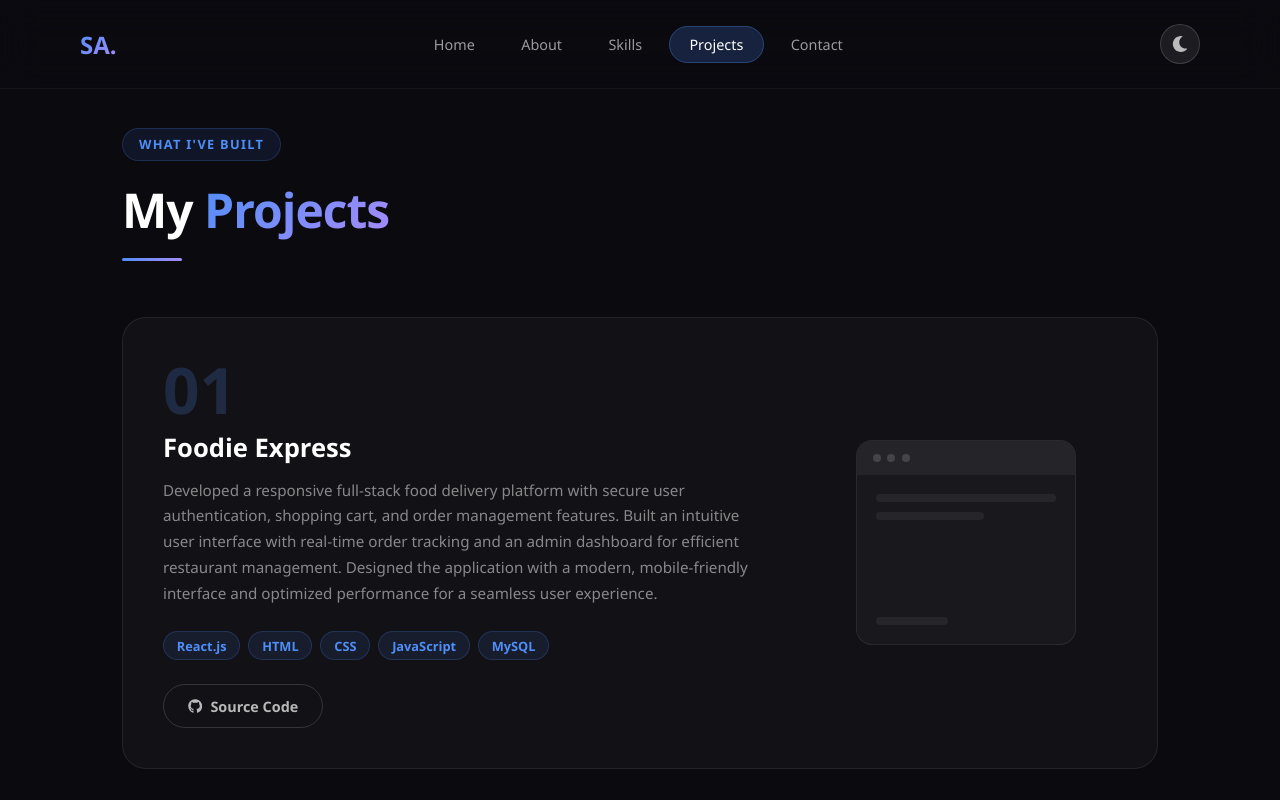
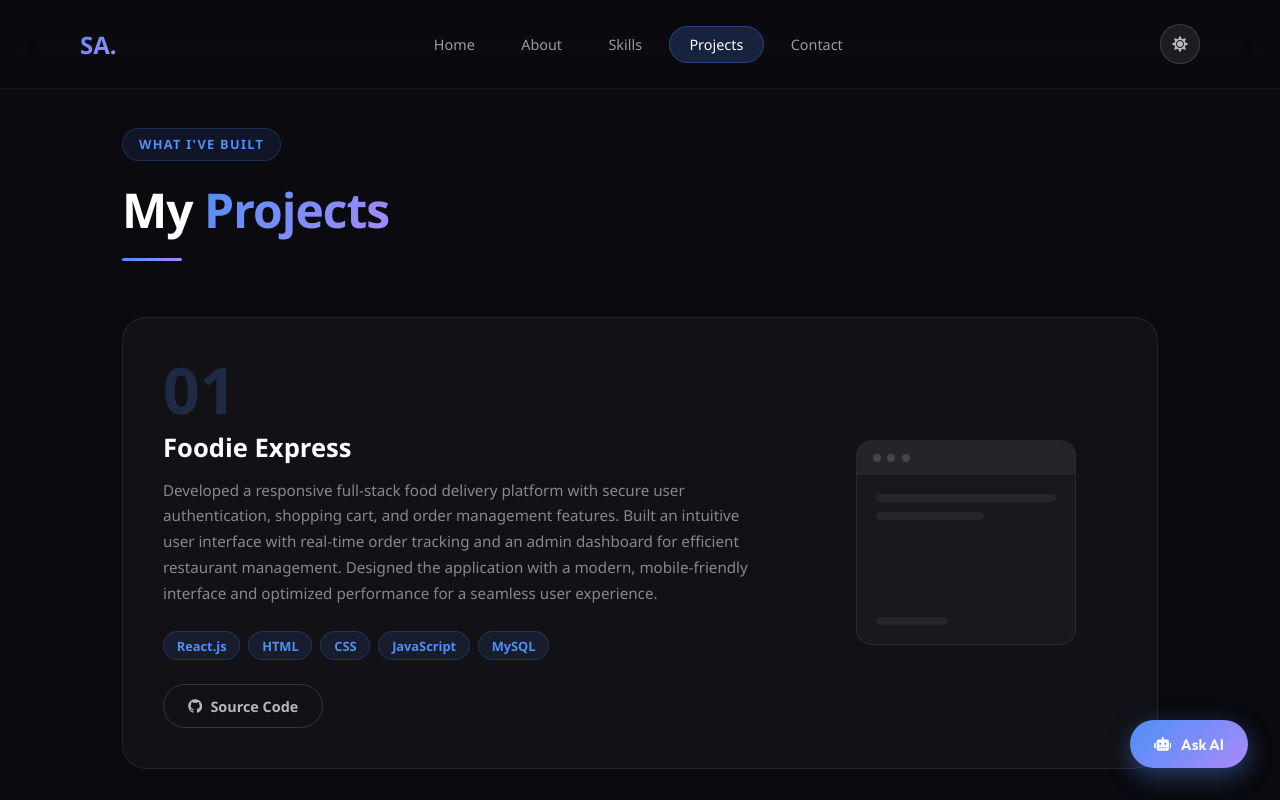
Before and after one commit to Sreejay23/My-portfolio, a React (Vite) app: page /projects in a window 1280 px wide. Shown: the top 800 px of the page. Built offline with nearby package versions, Linux system fonts and the light colour scheme.

Commit message:
Implement dark mode and add ChatBox component
Added dark mode functionality and integrated ChatBox component.

```diff
--- a/src/App.jsx
+++ b/src/App.jsx
@@ -1,4 +1,4 @@
-import React from 'react'
+import React, { useState, useEffect } from 'react'
 import { Routes, Route } from 'react-router-dom'
 import Navbar from './components/Navbar'
 import Hero from './components/Hero'
@@ -6,12 +6,19 @@ import Projects from './components/Projects'
 import Skills from './components/Skills'
 import About from './components/About'
 import Contact from './components/Contact'
+import ChatBox from './components/ChatBox'
 import './App.css'
 
 function App() {
+  const [darkMode, setDarkMode] = useState(true)
+
+  useEffect(() => {
+    document.body.setAttribute('data-theme', darkMode ? 'dark' : 'light')
+  }, [darkMode])
+
   return (
     <>
-      <Navbar />
+      <Navbar darkMode={darkMode} setDarkMode={setDarkMode} />
       <Routes>
         <Route path="/" element={<Hero />} />
         <Route path="/projects" element={<Projects />} />
@@ -19,6 +26,7 @@ function App() {
         <Route path="/about" element={<About />} />
         <Route path="/contact" element={<Contact />} />
       </Routes>
+      <ChatBox />
     </>
   )
 }
```
